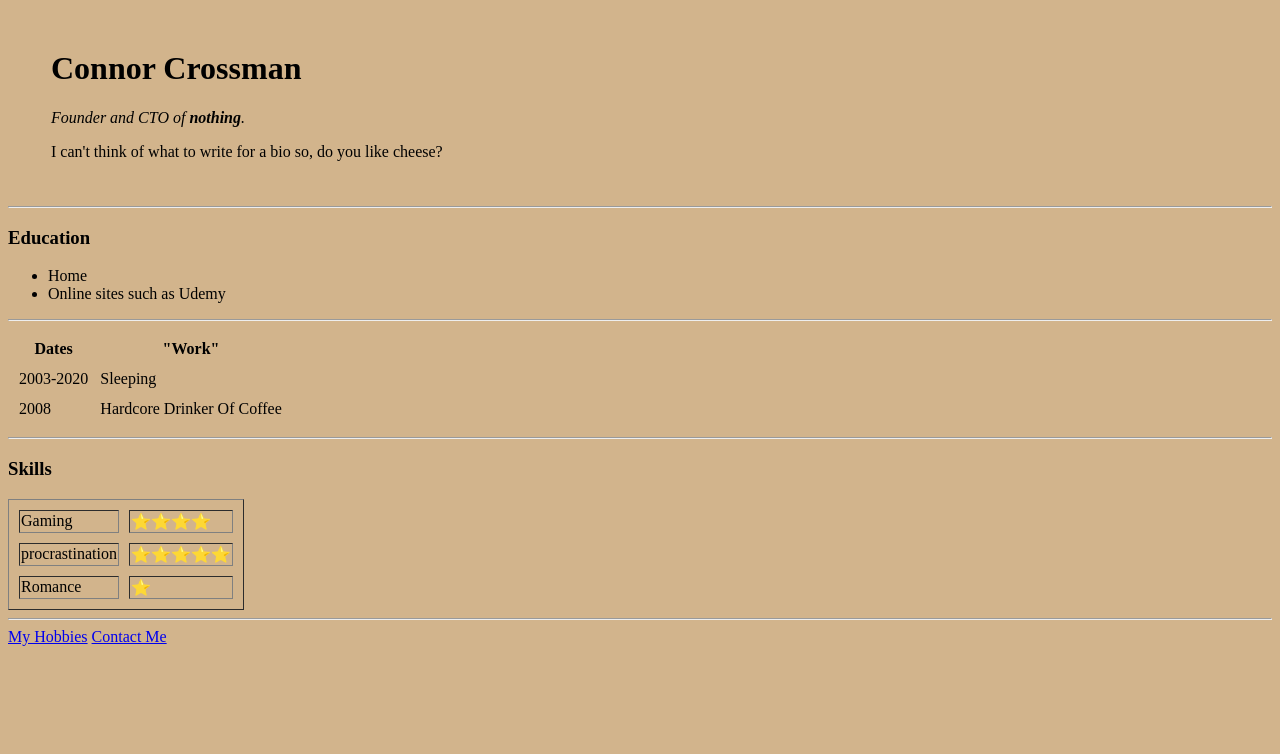
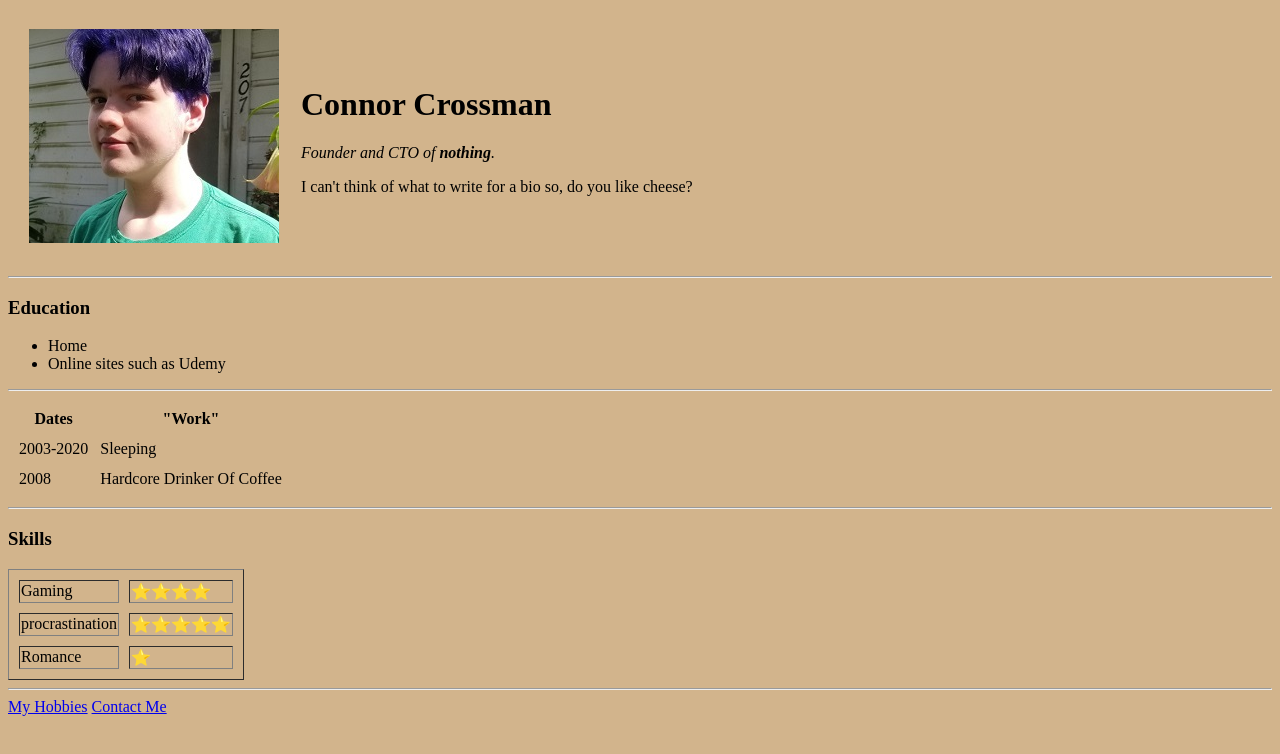
Before and after one commit to CoffeeLover2020/First-Website, a plain HTML site: page index.html in a window 1280 px wide. Drawn offline with Linux system fonts and the light colour scheme.

Commit message:
edited picture

```diff
--- a/index.html
+++ b/index.html
@@ -9,7 +9,7 @@
 <body style='background:Tan;'>
   <table cellspacing="20">
     <tr>
-      <td><img src="Images/me.jpg" alt=""></td>
+      <td><img src="me.jpg" alt=""></td>
       <td><h1>Connor Crossman</h1>
         <p><em>Founder and CTO of <strong>nothing</strong>.</em></p>
         <p>I can't think of what to write for a bio so, do you like cheese?</p></td>
```
